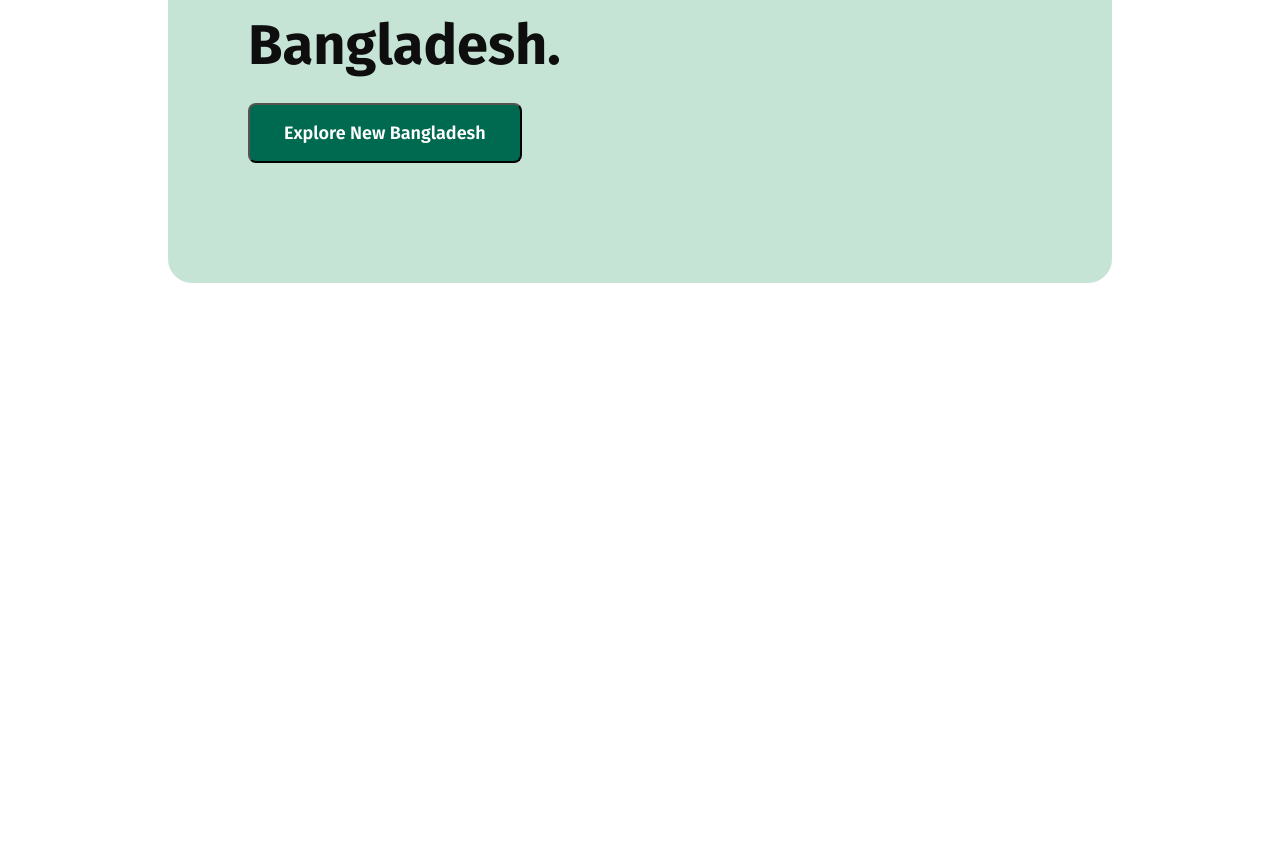
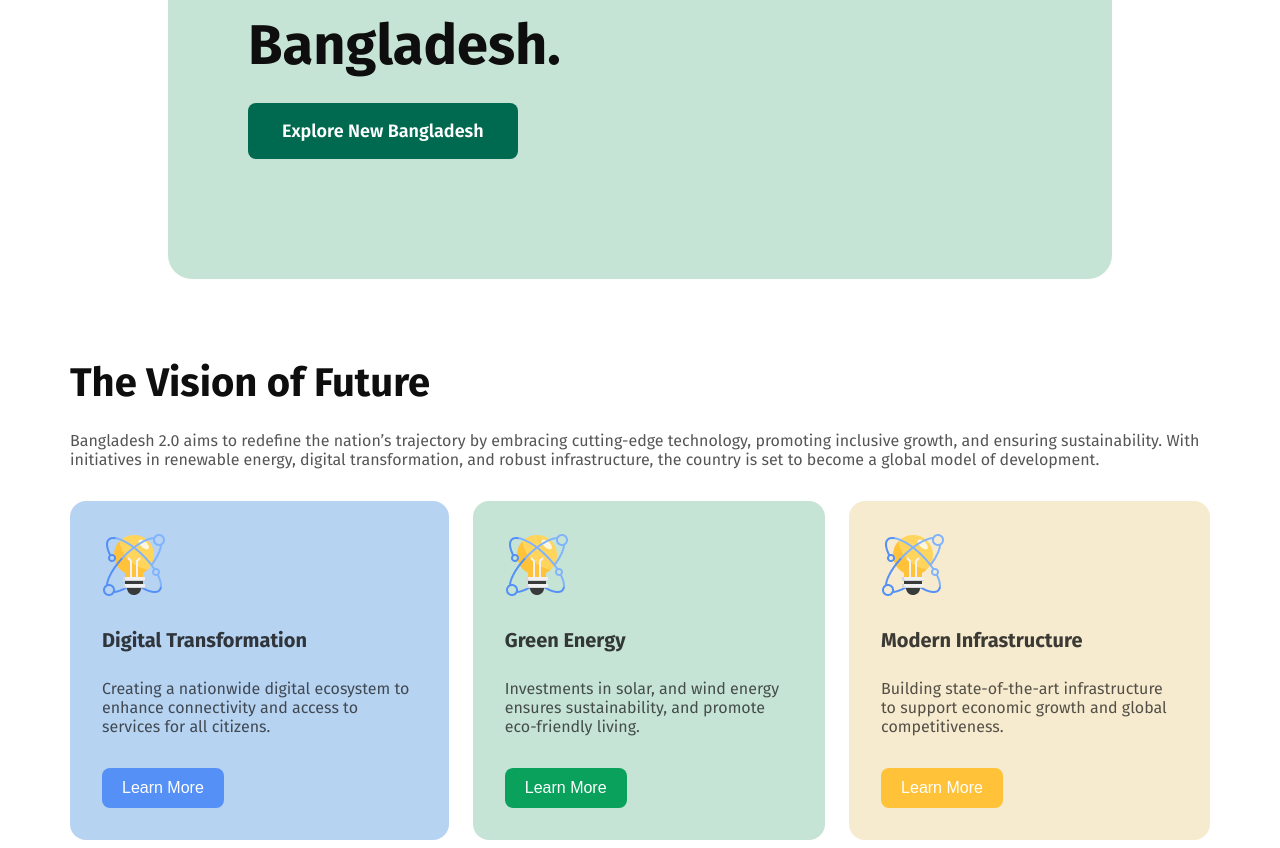
Before and after one commit to shahariar-hridoy/Assignment-1, a plain HTML site: page index.html in a window 1280 px wide. Shown: the part 660-1508 px from the top of the page. Before the commit the page ends 1023 px from the top, so only its background shows below. Drawn offline with Linux system fonts and the light colour scheme.

Commit message:
2nd card section added

```diff
--- a/index.html
+++ b/index.html
@@ -29,12 +29,34 @@
             <div>
                 <img src="assets/hero.png" alt="">
             </div>
-
         </div>
     </header>
     <!-- main section starts here -->
     <main>
-
+        <section class="card">
+            <h3 class="section-title fira-sans-bold">The Vision of Future</h3>
+            <p class="card-description fira-sans-regular">Bangladesh 2.0 aims to redefine the nation’s trajectory by embracing cutting-edge technology, promoting inclusive growth, and ensuring sustainability. With initiatives in renewable energy, digital transformation, and robust infrastructure, the country is set to become a global model of development.</p>
+            <div class="card-container">
+                <div class="card-column1">
+                    <img src="assets/card-icon.png" alt="">
+                    <h4 class="card-title fira-sans-bold">Digital Transformation</h4>
+                    <p class="card-description fira-sans-regular">Creating a nationwide digital ecosystem to enhance connectivity and access to services for all citizens.</p>
+                    <button>Learn More</button>
+                </div>
+                <div class="card-column2">
+                    <img src="assets/card-icon.png" alt="">
+                    <h4 class="card-title fira-sans-bold">Green Energy</h4>
+                    <p class="card-description fira-sans-regular">Investments in solar, and wind energy ensures sustainability, and promote eco-friendly living.</p>
+                    <button>Learn More</button>
+                </div>
+                <div class="card-column3">
+                    <img src="assets/card-icon.png" alt="">
+                    <h4 class="card-title fira-sans-bold">Modern Infrastructure</h4>
+                    <p class="card-description fira-sans-regular">Building state-of-the-art infrastructure to support economic growth and global competitiveness.</p>
+                    <button>Learn More</button>
+                </div>
+            </div>
+        </section>
     </main>
     <!-- footer section starts here -->
     <footer>
--- a/styles/style.css
+++ b/styles/style.css
@@ -53,16 +53,25 @@
     font-style: normal;
   }
 
-/* shared styles */
+ /* main section*/
+ main{
+    max-width: 1140px;
+    margin: 0 auto;
+ }
+
+/*---- shared styles------ *//*---- shared styles------ */
 .btn-primary{
     background-color: #006A50;
     color: #FFFFFF;
     font-size: 18px;
     padding: 17px 34px;
+    border: none;
     border-radius: 8px;
 }
-
-/* banner styles */
+.btn-primary:hover{
+    color: #000000;
+}
+/* -----------banner styles ---------*//* -----------banner styles ---------*/
 
 .banner-content{
     display: flex;
@@ -86,3 +95,93 @@
 .left-banner-content{
 
 }
+
+/* --///--------2st card design section--------///-2nd card design section------ */
+
+.section-title{
+    margin-top: 80px;
+    color: #0E0E0E;
+    font-size: 40px;
+    margin-bottom: 24px;
+}
+.card-description{
+    color: #0E0E0E;
+    opacity: 70%;
+    font-size: 16px;
+    margin-bottom: 32px;
+}
+.card-container{
+    display: flex;
+    gap: 24px;
+
+}
+
+.card-column1{
+    align-content: space-around;
+    background-color: #b7d3f2;
+    border-radius: 16px;
+    padding: 32px;
+}
+
+.card-column2{
+    align-content: space-around;
+    background-color: #C6E4D6;
+    border-radius: 16px;
+    padding: 32px;
+}
+
+.card-column3{
+    align-content: space-around;
+    background-color: #F7EBCF;
+    border-radius: 16px;
+    padding: 32px;
+}
+.card-container .card-title{
+    font-size: 20px;
+    color: #0E0E0E;
+    opacity: 80%;
+
+}
+.card-container .card-description{
+    font-size: 16px;
+    color: #0E0E0E;
+    opacity: 70%;
+
+}
+
+/* -------2nd card button style ------*//* ---2nd card button style--- */
+
+.card-column1 button{
+    background-color: #5490F5;
+    color: #FFFFFF;
+    font-size: 16px;
+    padding: 11px 20px;
+    border: none;
+    border-radius: 8px;
+}
+.card-column2 button{
+    background-color: #09A15C;
+    color: #FFFFFF;
+    font-size: 16px;
+    padding: 11px 20px;
+    border: none;
+    border-radius: 8px;
+}
+.card-column3 button{
+    background-color: #FFC239;
+    color: #FFFFFF;
+    font-size: 16px;
+    padding: 11px 20px;
+    border: none;
+    border-radius: 8px;
+}
+/* 2nd card button-hover *//*------ 2nd card button-hover--------- */
+.card-column1 button:hover{
+    color: #000000;
+}
+.card-column2 button:hover{
+    color: #000000;
+}
+.card-column3 button:hover{
+    color: #000000;
+}
```
